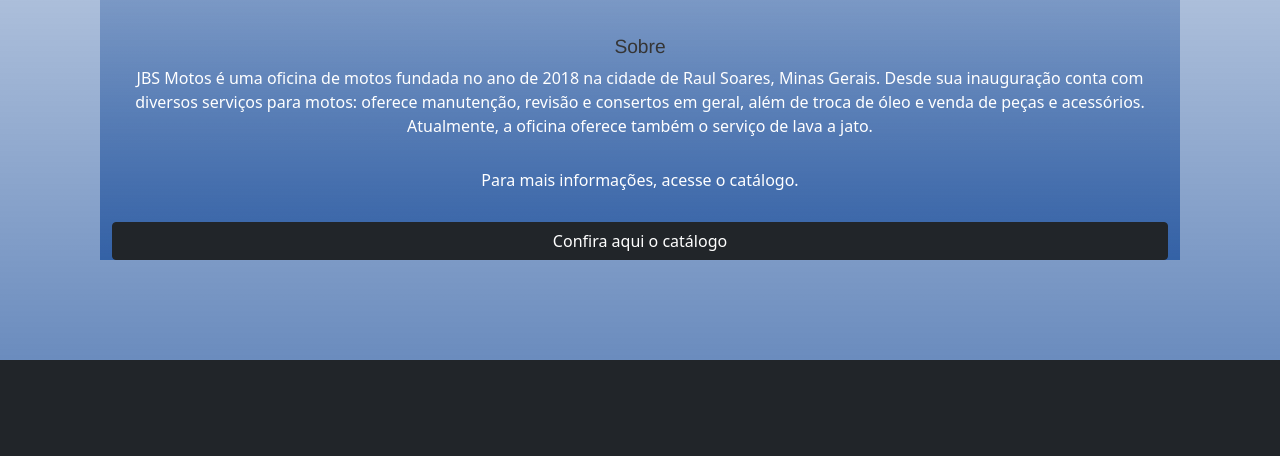
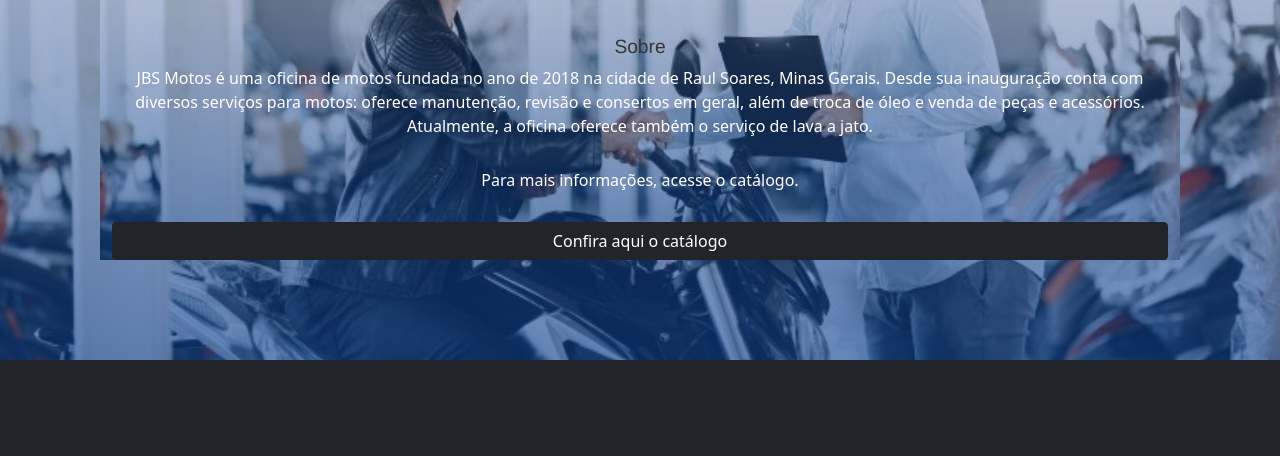
Before and after one commit to isabelassofia/jbsmotos, a plain HTML site: page index.html in a window 1280 px wide. Shown: the part 171-627 px from the top of the page. Drawn offline with nearby package versions, Linux system fonts and the light colour scheme.

Commit message:
Update style.css

```diff
--- a/style.css
+++ b/style.css
@@ -1,3 +1,4 @@
+
 h5{
     color: rgb(40, 40, 110);
     font-size:larger;
@@ -138,7 +139,7 @@ h3{
   }
 
   #inicio{
-    background: linear-gradient(hsla(216, 100%, 28%, 0.205), hsla(216, 100%, 28%, 0.582) ), url(img/motoca.jpg);
+    background: linear-gradient(hsla(216, 100%, 28%, 0.205), hsla(216, 100%, 28%, 0.582) ), url(motoca.jpg);
     min-height:auto;
     background-size:100%;
     background-position: center;
```
